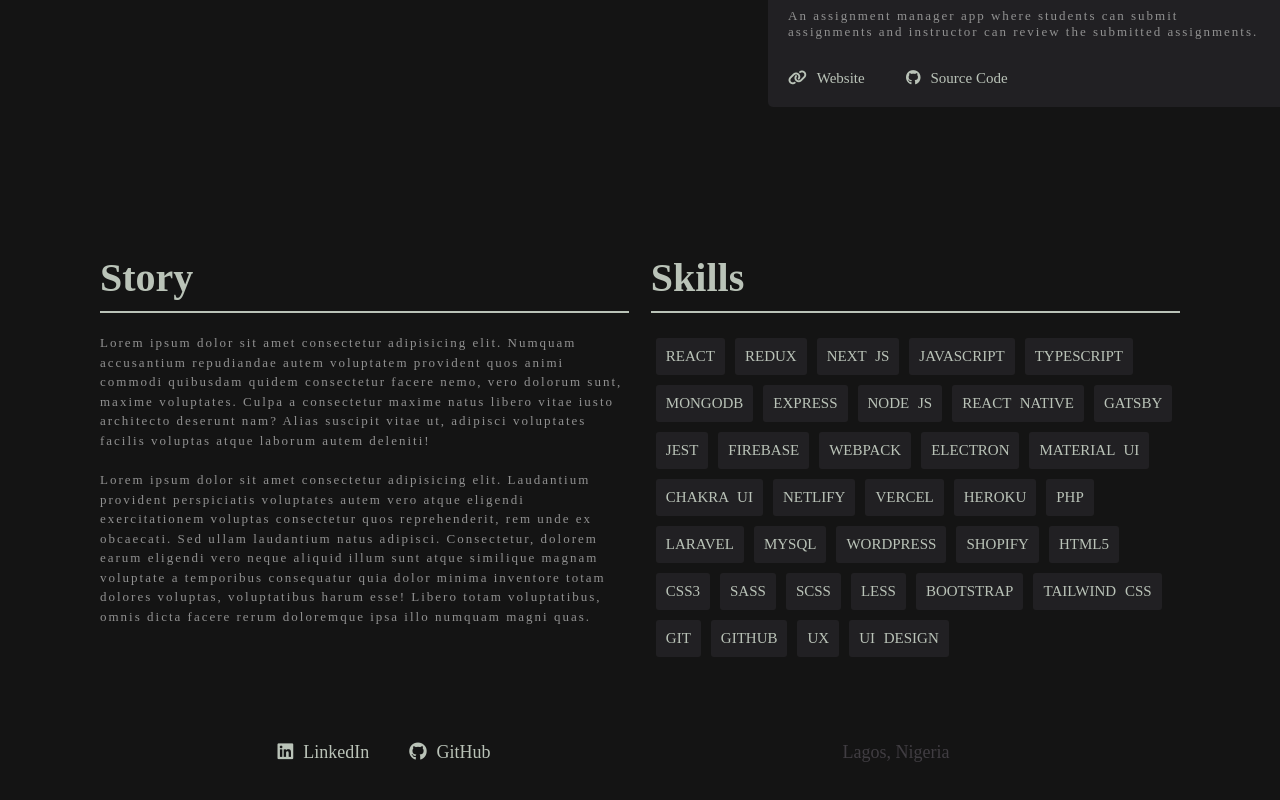
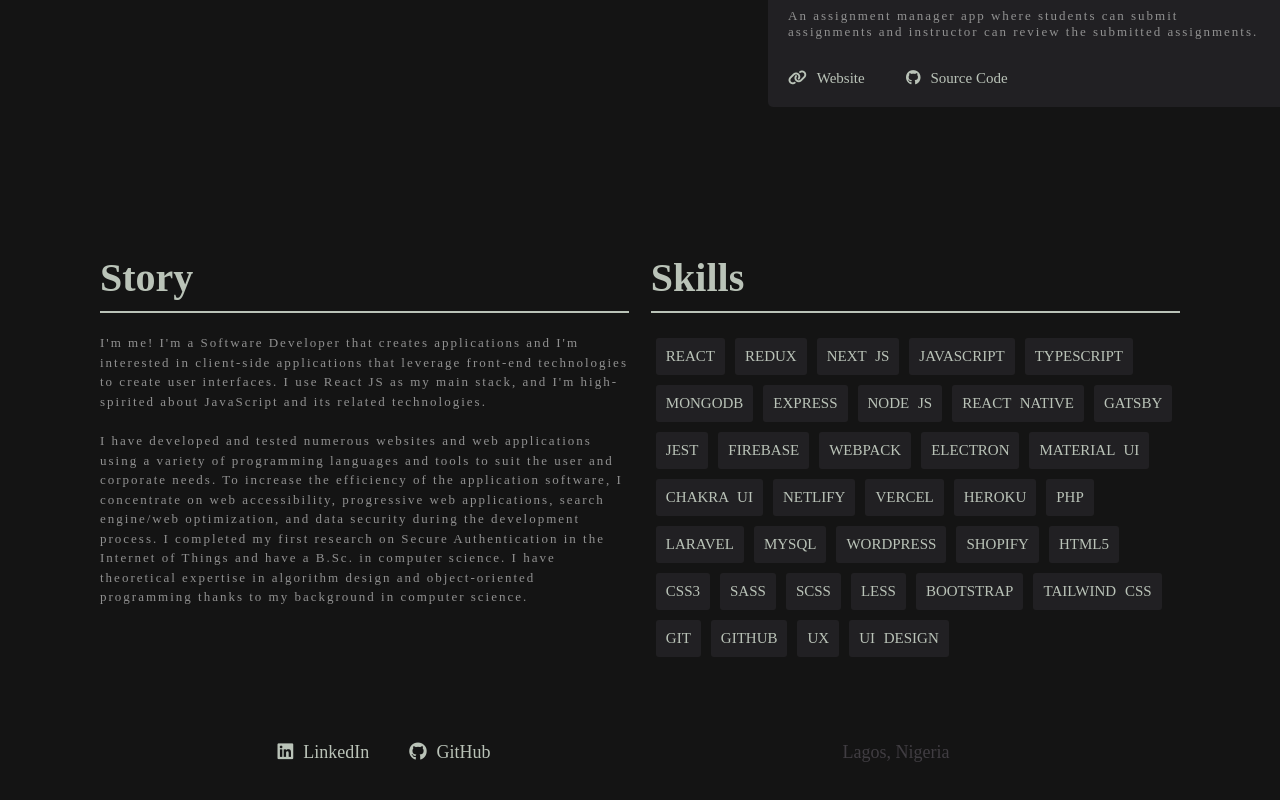
Before and after one commit to elughsmanuel/elughs-manuel-app, a React (Create React App) app: page / in a window 1280 px wide. Shown: the part 586-1386 px from the top of the page. Built offline with nearby package versions, Linux system fonts and the light colour scheme; a web font is replaced by a local one.

Commit message:
Story fill up

```diff
--- a/src/Header/Header.js
+++ b/src/Header/Header.js
@@ -9,7 +9,7 @@
                     <div className={classes['header-description']}>
                         <h1 className={classes['heading-main']}>Hello, I'm <br /> Emmanuel <span>Elugbaju</span></h1>
                         <h2 className={classes['heading-sub']}>
-                            Front-End <span>Developer</span>
+                            Software <span>Developer</span>
                             <i className="fa-solid fa-code"></i>
                         </h2>
                         <p className={classes['long-copy']}>All the gods, all the heavens, all the hells are within you. - Joseph Campbell</p>
--- a/src/Story/Story.js
+++ b/src/Story/Story.js
@@ -9,10 +9,10 @@
                     <h2 className={classes['heading-secondary']}>Story</h2>
                     <div className={classes['story-box']}>
                         <p className={classes['long-copy']}>
-                            Lorem ipsum dolor sit amet consectetur adipisicing elit. Numquam accusantium repudiandae autem voluptatem provident quos animi commodi quibusdam quidem consectetur facere nemo, vero dolorum sunt, maxime voluptates. Culpa a consectetur maxime natus libero vitae iusto architecto deserunt nam? Alias suscipit vitae ut, adipisci voluptates facilis voluptas atque laborum autem deleniti!
+                            I'm me! I'm a Software Developer that creates applications and I'm interested in client-side applications that leverage front-end technologies to create user interfaces. I use React JS as my main stack, and I'm high-spirited about JavaScript and its related technologies.
                         </p>
                         <p className={classes['long-copy']}>
-                            Lorem ipsum dolor sit amet consectetur adipisicing elit. Laudantium provident perspiciatis voluptates autem vero atque eligendi exercitationem voluptas consectetur quos reprehenderit, rem unde ex obcaecati. Sed ullam laudantium natus adipisci. Consectetur, dolorem earum eligendi vero neque aliquid illum sunt atque similique magnam voluptate a temporibus consequatur quia dolor minima inventore totam dolores voluptas, voluptatibus harum esse! Libero totam voluptatibus, omnis dicta facere rerum doloremque ipsa illo numquam magni quas.
+                            I have developed and tested numerous websites and web applications using a variety of programming languages and tools to suit the user and corporate needs. To increase the efficiency of the application software, I concentrate on web accessibility, progressive web applications, search engine/web optimization, and data security during the development process. I completed my first research on Secure Authentication in the Internet of Things and have a B.Sc. in computer science. I have theoretical expertise in algorithm design and object-oriented programming thanks to my background in computer science.
                         </p>
                     </div>
                 </div>
```
